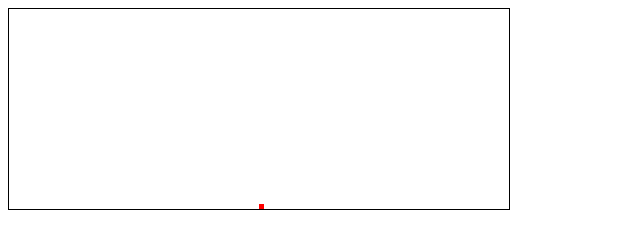
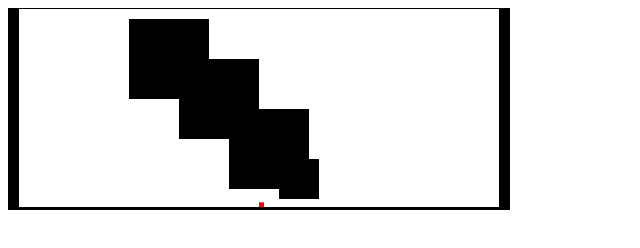
Before and after one commit to DarylEh/jumpNerd, a plain HTML site: page index.html in a window 1280 px wide. Shown: the whole page, without its empty margins (0-640 px from the left). Drawn offline with Linux system fonts and the light colour scheme.

Commit message:
added collision checks

```diff
--- a/index.html
+++ b/index.html
@@ -12,9 +12,8 @@
 
 <canvas id="canvas" style="border:1px solid #000"></canvas>
 <script>
-    (function(){
+    (function () {
         const requestAnimationFrame = window.requestAnimationFrame || window.mozRequestAnimationFrame || window.webkitRequestAnimationFrame || window.msRequestAnimationFrame;
-
         window.requestAnimationFrame = requestAnimationFrame;
     })();
 
@@ -23,91 +22,177 @@
         width = 500,
         height = 200,
         player = {
-            x : width/2,
-            y : height - 5,
-            width : 5,
-            height : 5,
-            speed : 3,
-            velX : 0,
-            velY :0,
-            jumping : false
+            x: width / 2,
+            y: height - 15,
+            width: 5,
+            height: 5,
+            speed: 3,
+            velX: 0,
+            velY: 0,
+            jumping: false,
+            grounded: false
         },
-        keys = [];
-        friction = 0.8;
+        keys = [],
+        friction = 0.8,
         gravity = 0.3;
+
+    const boxes = [];
+
+    // dimensions
+    boxes.push({
+        x: 0,
+        y: 0,
+        width: 10,
+        height: height
+    });
+    boxes.push({
+        x: 0,
+        y: height - 2,
+        width: width,
+        height: 50
+    });
+    boxes.push({
+        x: width - 10,
+        y: 0,
+        width: 50,
+        height: height
+    });
+
+    boxes.push({
+        x: 120,
+        y: 10,
+        width: 80,
+        height: 80
+    });
+    boxes.push({
+        x: 170,
+        y: 50,
+        width: 80,
+        height: 80
+    });
+    boxes.push({
+        x: 220,
+        y: 100,
+        width: 80,
+        height: 80
+    });
+    boxes.push({
+        x: 270,
+        y: 150,
+        width: 40,
+        height: 40
+    });
 
     canvas.width = width;
     canvas.height = height;
 
-    function update(){
-        //check keys
-        if (keys[38] || keys[32]){
-            //up arrow or space
-            if(!player.jumping){
+    function update() {
+        // check keys
+        if (keys[38] || keys[32] || keys[87]) {
+            // up arrow or space
+            if (!player.jumping && player.grounded) {
                 player.jumping = true;
-                player.velY = -player.speed*2;
+                player.grounded = false;
+                player.velY = -player.speed * 2;
             }
         }
-        if (keys[39]){
-            //right arrow
-            if (player.velX < player.speed){
+        if (keys[39] || keys[68]) {
+            // right arrow
+            if (player.velX < player.speed) {
                 player.velX++;
             }
         }
-        if (keys[37]) {
-            //left arrow
-            if (player.velX > -player.speed){
+        if (keys[37] || keys[65]) {
+            // left arrow
+            if (player.velX > -player.speed) {
                 player.velX--;
             }
         }
-        if (keys[38]){
-            //up arrow
-        }
-
 
         player.velX *= friction;
         player.velY += gravity;
-        //player movement
+
+        ctx.clearRect(0, 0, width, height);
+        ctx.fillStyle = "black";
+        ctx.beginPath();
+
+        player.grounded = false;
+        for (let i = 0; i < boxes.length; i++) {
+            ctx.rect(boxes[i].x, boxes[i].y, boxes[i].width, boxes[i].height);
+
+            const dir = colCheck(player, boxes[i]);
+
+            if (dir === "l" || dir === "r") {
+                player.velX = 0;
+                player.jumping = false;
+            } else if (dir === "b") {
+                player.grounded = true;
+                player.jumping = false;
+            } else if (dir === "t") {
+                player.velY *= -1;
+            }
+
+        }
+
+        if (player.grounded) {
+            player.velY = 0;
+        }
+
         player.x += player.velX;
         player.y += player.velY;
 
-        if(player.x >= width-player.width){
-            player.x = width-player.width;
-        } else if (player.x <= 0){
-            player.x = 0;
-        }
-
-        if (player.y >= height-player.height){
-            player.y = height - player.height;
-            player.jumping = false;
-        }
-
-
-
-        //draw our player
-        ctx.clearRect(0,0, width, height);
+        ctx.fill();
         ctx.fillStyle = "red";
         ctx.fillRect(player.x, player.y, player.width, player.height);
-        //run through the loop again
+
         requestAnimationFrame(update);
     }
 
+    function colCheck(shapeA, shapeB) {
+        // get the vectors to check against
+        let vX = (shapeA.x + (shapeA.width / 2)) - (shapeB.x + (shapeB.width / 2)),
+            vY = (shapeA.y + (shapeA.height / 2)) - (shapeB.y + (shapeB.height / 2)),
+            // add the half widths and half heights of the objects
+            hWidths = (shapeA.width / 2) + (shapeB.width / 2),
+            hHeights = (shapeA.height / 2) + (shapeB.height / 2),
+            colDir = null;
+
+        // if the x and y vector are less than the half width or half height, they we must be inside the object, causing a collision
+        if (Math.abs(vX) < hWidths && Math.abs(vY) < hHeights) {
+            // figures out on which side we are colliding (top, bottom, left, or right)
+            let oX = hWidths - Math.abs(vX),
+                oY = hHeights - Math.abs(vY);
+            if (oX >= oY) {
+                if (vY > 0) {
+                    colDir = "t";
+                    shapeA.y += oY;
+                } else {
+                    colDir = "b";
+                    shapeA.y -= oY;
+                }
+            } else {
+                if (vX > 0) {
+                    colDir = "l";
+                    shapeA.x += oX;
+                } else {
+                    colDir = "r";
+                    shapeA.x -= oX;
+                }
+            }
+        }
+        return colDir;
+    }
+
+    document.body.addEventListener("keydown", function (e) {
+        keys[e.keyCode] = true;
+    });
+
+    document.body.addEventListener("keyup", function (e) {
+        keys[e.keyCode] = false;
+    });
 
 
-
-    // draw a small red box, which will eventually become our player
-
-    ctx.fillStyle = "red";
-    ctx.fillRect(player.x, player.y, player.width, player.height);
-
-
-    document.body.addEventListener("keydown", function(e){
-        keys[e.keyCode] = true;
-    });
-    document.body.addEventListener("keyup",function(e){
-        keys[e.keyCode] = false;
-    });
-    window.addEventListener("load", function(){
+    window.addEventListener("load", function () {
         update();
     });
 </script>
```
